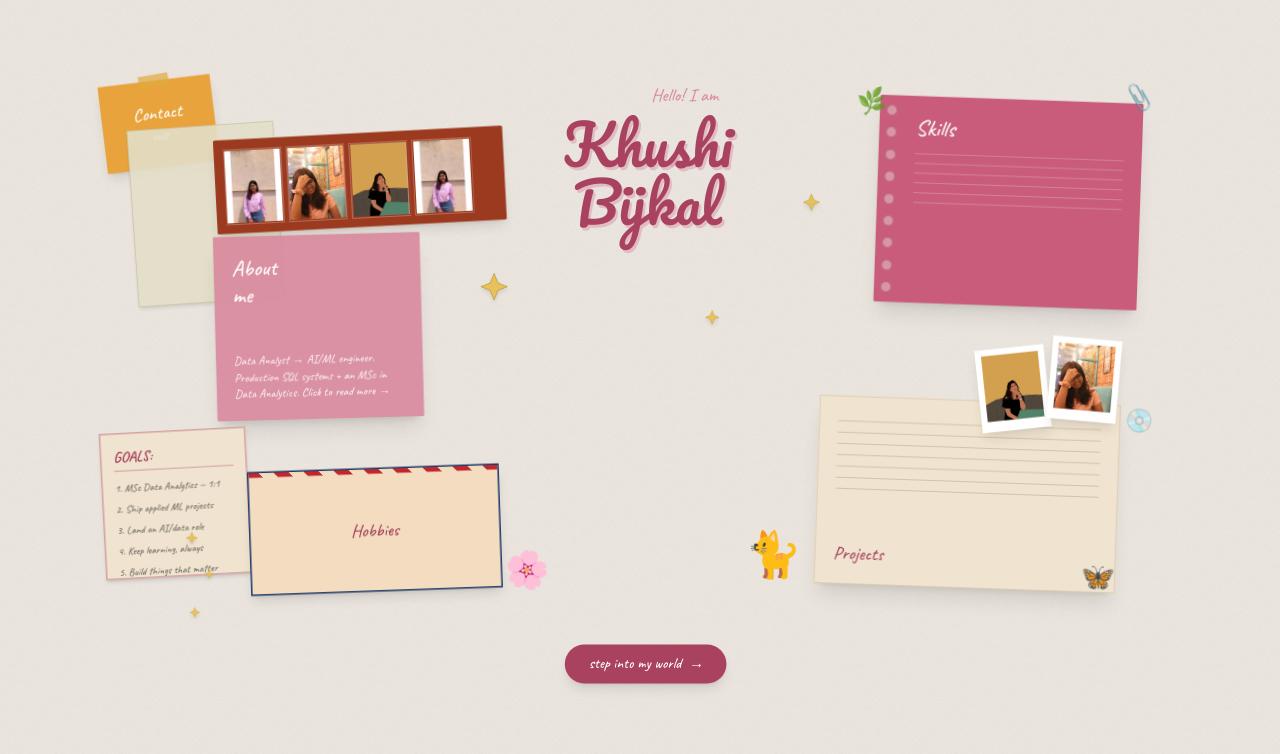
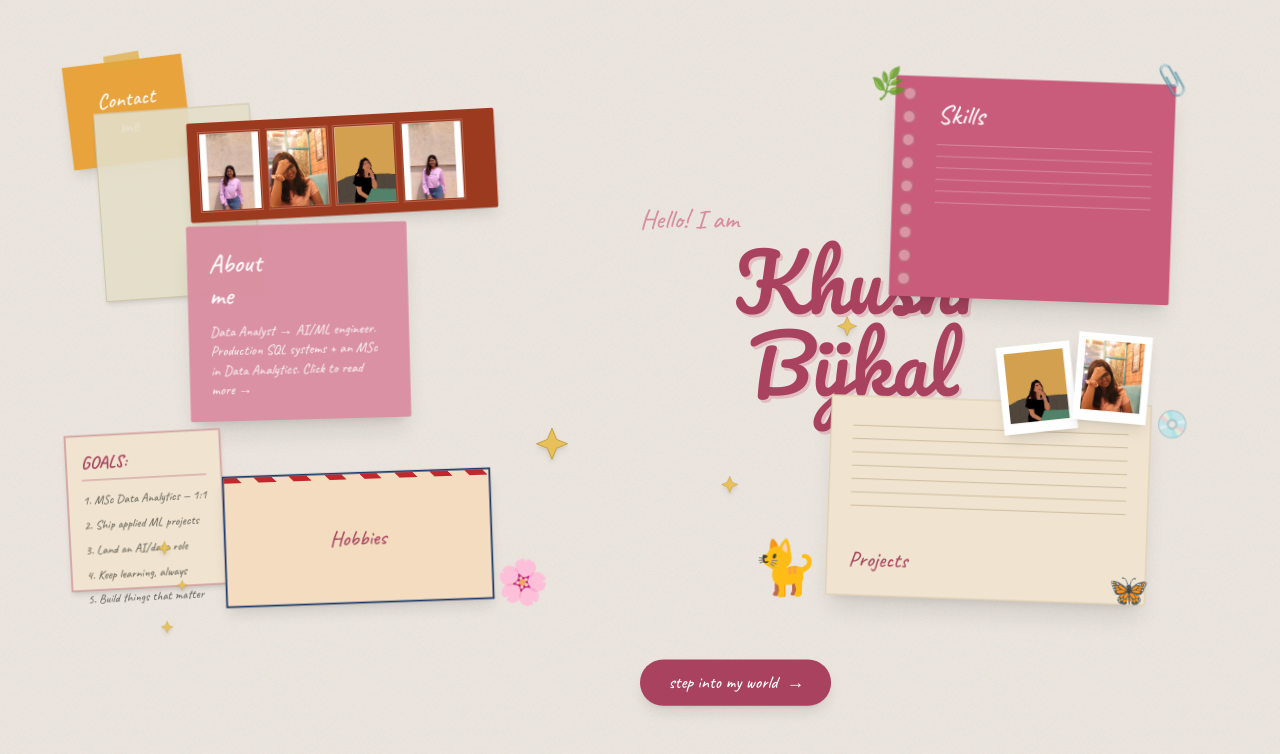
Before and after one commit to khu590/portfolio, a Next.js app: page / in a window 1280 px wide. Shown: the top 754 px of the page. Built offline with nearby package versions, Linux system fonts and the light colour scheme.

Commit message:
fix landing page centering and resize for laptop viewport

```diff
--- a/components/Landing.tsx
+++ b/components/Landing.tsx
@@ -7,9 +7,11 @@ import Image from "next/image";
 import { profile } from "@/lib/data";
 
 // The desktop canvas is designed at this fixed size, then scaled to fit
-// whatever viewport it's actually shown on (laptop, ultrawide, tablet-landscape).
-const CANVAS_W = 1600;
-const CANVAS_H = 1000;
+// whatever viewport it's actually shown on. 1440x900 matches the most common
+// laptop viewport (13"-15" screens at 1280-1440px logical width) so it needs
+// little to no scaling on most laptops, and scales cleanly up/down otherwise.
+const CANVAS_W = 1440;
+const CANVAS_H = 900;
 
 type CardProps = {
   children: React.ReactNode;
@@ -230,9 +232,9 @@ function DesktopBoard({ onEnter }: { onEnter: (id?: string) => void }) {
     function fit() {
       const vw = window.innerWidth;
       const vh = window.innerHeight;
-      // Leave a little breathing room (96% of viewport) and never upscale
-      // past 1x so the board doesn't look blurry/oversized on big screens.
-      const s = Math.min((vw * 0.96) / CANVAS_W, (vh * 0.94) / CANVAS_H, 1);
+      // Use nearly the full viewport, never upscale past 1x so the board
+      // doesn't look blurry/oversized on big screens.
+      const s = Math.min(vw / CANVAS_W, vh / CANVAS_H, 1);
       setScale(s);
     }
     fit();
@@ -243,19 +245,20 @@ function DesktopBoard({ onEnter }: { onEnter: (id?: string) => void }) {
   return (
     <div
       ref={wrapperRef}
-      className="w-full h-full flex items-center justify-center overflow-hidden"
+      className="relative w-full h-full overflow-hidden"
     >
       <div
-        className="relative flex-shrink-0"
+        className="absolute top-1/2 left-1/2"
         style={{
           width: CANVAS_W,
           height: CANVAS_H,
-          transform: `scale(${scale})`,
+          transform: `translate(-50%, -50%) scale(${scale})`,
+          transformOrigin: "center center",
         }}
       >
-        {/* ── Headline ── */}
+        {/* ── Headline — centered on the canvas, bigger ── */}
         <motion.p
-          className="absolute top-[78px] left-[815px] font-hand text-2xl text-scrap-pink"
+          className="absolute top-[228px] left-1/2 -translate-x-1/2 font-hand text-3xl text-scrap-pink whitespace-nowrap"
           initial={{ opacity: 0, y: -10 }}
           animate={{ opacity: 1, y: 0 }}
           transition={{ delay: 0.2, duration: 0.5 }}
@@ -264,7 +267,7 @@ function DesktopBoard({ onEnter }: { onEnter: (id?: string) => void }) {
         </motion.p>
 
         <motion.h1
-          className="absolute top-[120px] left-[610px] w-[400px] font-script text-[4.6rem] leading-[1.05] text-scrap-rosedark text-center"
+          className="absolute top-[270px] left-1/2 -translate-x-1/2 w-[480px] font-script text-[5.5rem] leading-[1.05] text-scrap-rosedark text-center"
           style={{ textShadow: "3px 4px 0px rgba(216,141,160,0.45)" }}
           initial={{ opacity: 0, scale: 0.9 }}
           animate={{ opacity: 1, scale: 1 }}
@@ -275,13 +278,13 @@ function DesktopBoard({ onEnter }: { onEnter: (id?: string) => void }) {
           {profile.name.split(" ")[1]}
         </motion.h1>
 
-        <Star className="top-[330px] left-[585px]" size={42} delay={0.6} />
-        <Star className="top-[225px] left-[1015px]" size={26} delay={0.7} />
-        <Star className="top-[380px] left-[885px]" size={22} delay={0.8} />
+        <Star className="top-[480px] left-[600px]" size={42} delay={0.6} />
+        <Star className="top-[355px] left-[940px]" size={26} delay={0.7} />
+        <Star className="top-[535px] left-[810px]" size={22} delay={0.8} />
 
         {/* Contact me */}
         <ScrapCard
-          className="top-[75px] left-[85px] w-[150px]"
+          className="top-[68px] left-[76px] w-[135px]"
           rotate={-7}
           delay={0.15}
           onClick={() => onEnter("contact")}
@@ -292,13 +295,13 @@ function DesktopBoard({ onEnter }: { onEnter: (id?: string) => void }) {
 
         {/* Map decoration */}
         <div
-          className="absolute top-[135px] left-[125px] w-[195px] h-[235px] bg-[#E4DEC8] border border-[#C9C0A0] shadow-md opacity-90"
+          className="absolute top-[122px] left-[112px] w-[176px] h-[212px] bg-[#E4DEC8] border border-[#C9C0A0] shadow-md opacity-90"
           style={{ rotate: "-4deg" }}
         />
 
         {/* Film strip */}
         <motion.div
-          className="absolute top-[145px] left-[235px] w-[385px] h-[125px] bg-[#9C3A1F] rounded-sm shadow-lg flex items-center gap-1.5 px-3"
+          className="absolute top-[130px] left-[212px] w-[346px] h-[112px] bg-[#9C3A1F] rounded-sm shadow-lg flex items-center gap-1.5 px-3"
           style={{ rotate: "-3deg" }}
           initial={{ opacity: 0, x: -20 }}
           animate={{ opacity: 1, x: 0 }}
@@ -312,7 +315,7 @@ function DesktopBoard({ onEnter }: { onEnter: (id?: string) => void }) {
           ].map((src, i) => (
             <div
               key={i}
-              className="relative w-[78px] h-[100px] bg-white flex-shrink-0 overflow-hidden border-2 border-[#9C3A1F]"
+              className="relative w-[70px] h-[90px] bg-white flex-shrink-0 overflow-hidden border-2 border-[#9C3A1F]"
             >
               <Image src={src} alt="" fill className="object-cover" />
             </div>
@@ -321,7 +324,7 @@ function DesktopBoard({ onEnter }: { onEnter: (id?: string) => void }) {
 
         {/* About me */}
         <ScrapCard
-          className="top-[280px] left-[235px] w-[275px] h-[245px]"
+          className="top-[252px] left-[212px] w-[248px] h-[220px]"
           rotate={-1.5}
           delay={0.2}
           onClick={() => onEnter("about")}
@@ -332,7 +335,7 @@ function DesktopBoard({ onEnter }: { onEnter: (id?: string) => void }) {
 
         {/* Goals */}
         <ScrapCard
-          className="top-[540px] left-[85px] w-[195px] h-[195px]"
+          className="top-[486px] left-[76px] w-[176px] h-[176px]"
           rotate={-3}
           delay={0.25}
           onClick={() => onEnter("education")}
@@ -343,7 +346,7 @@ function DesktopBoard({ onEnter }: { onEnter: (id?: string) => void }) {
 
         {/* Hobbies */}
         <ScrapCard
-          className="top-[590px] left-[280px] w-[335px] h-[165px]"
+          className="top-[531px] left-[252px] w-[302px] h-[148px]"
           rotate={-2}
           delay={0.3}
           onClick={() => onEnter("about")}
@@ -354,7 +357,7 @@ function DesktopBoard({ onEnter }: { onEnter: (id?: string) => void }) {
 
         {/* Skills */}
         <ScrapCard
-          className="top-[100px] left-[1115px] w-[350px] h-[275px]"
+          className="top-[90px] left-[1004px] w-[315px] h-[248px]"
           rotate={2}
           delay={0.2}
           onClick={() => onEnter("skills")}
@@ -363,16 +366,16 @@ function DesktopBoard({ onEnter }: { onEnter: (id?: string) => void }) {
           <SkillsCard />
         </ScrapCard>
 
-        <div className="absolute top-[80px] left-[1445px] text-3xl rotate-12 opacity-80">
+        <div className="absolute top-[72px] left-[1300px] text-3xl rotate-12 opacity-80">
           📎
         </div>
-        <div className="absolute top-[85px] left-[1090px] text-3xl -rotate-12 opacity-80">
+        <div className="absolute top-[76px] left-[981px] text-3xl -rotate-12 opacity-80">
           🌿
         </div>
 
         {/* Projects */}
         <ScrapCard
-          className="top-[500px] left-[1035px] w-[400px] h-[250px]"
+          className="top-[450px] left-[932px] w-[360px] h-[225px]"
           rotate={2}
           delay={0.35}
           onClick={() => onEnter("project")}
@@ -383,50 +386,50 @@ function DesktopBoard({ onEnter }: { onEnter: (id?: string) => void }) {
 
         {/* Polaroids */}
         <motion.div
-          className="absolute top-[430px] left-[1250px] w-[92px] bg-white p-2 pb-3.5 shadow-lg"
+          className="absolute top-[387px] left-[1125px] w-[83px] bg-white p-2 pb-3 shadow-lg"
           style={{ rotate: "-6deg" }}
           initial={{ opacity: 0, y: 10 }}
           animate={{ opacity: 1, y: 0 }}
           transition={{ delay: 0.4, duration: 0.5 }}
           whileHover={{ rotate: 0, scale: 1.08, zIndex: 40 }}
         >
-          <div className="relative w-full h-[88px] overflow-hidden bg-amber-bg">
+          <div className="relative w-full h-[79px] overflow-hidden bg-amber-bg">
             <Image src="/images/illustrated-avatar.jpg" alt="" fill className="object-cover" />
           </div>
         </motion.div>
         <motion.div
-          className="absolute top-[418px] left-[1345px] w-[92px] bg-white p-2 pb-3.5 shadow-lg"
+          className="absolute top-[376px] left-[1210px] w-[83px] bg-white p-2 pb-3 shadow-lg"
           style={{ rotate: "5deg" }}
           initial={{ opacity: 0, y: 10 }}
           animate={{ opacity: 1, y: 0 }}
           transition={{ delay: 0.45, duration: 0.5 }}
           whileHover={{ rotate: 0, scale: 1.08, zIndex: 40 }}
         >
-          <div className="relative w-full h-[88px] overflow-hidden bg-paper2">
+          <div className="relative w-full h-[79px] overflow-hidden bg-paper2">
             <Image src="/images/cafe-candid.jpg" alt="" fill className="object-cover" />
           </div>
         </motion.div>
 
         {/* Decorative emoji touches */}
-        <div className="absolute top-[675px] left-[940px] text-6xl opacity-90">🐈</div>
-        <div className="absolute top-[715px] left-[1385px] text-4xl rotate-12 opacity-90">
+        <div className="absolute top-[608px] left-[846px] text-6xl opacity-90">🐈</div>
+        <div className="absolute top-[644px] left-[1246px] text-4xl rotate-12 opacity-90">
           🦋
         </div>
-        <div className="absolute top-[510px] left-[1445px] text-3xl rotate-12 opacity-80">
+        <div className="absolute top-[459px] left-[1300px] text-3xl rotate-12 opacity-80">
           💿
         </div>
 
-        <Star className="top-[675px] left-[195px]" size={18} delay={0.5} />
-        <Star className="top-[725px] left-[220px]" size={14} delay={0.55} />
-        <Star className="top-[775px] left-[200px]" size={16} delay={0.6} />
+        <Star className="top-[608px] left-[176px]" size={18} delay={0.5} />
+        <Star className="top-[652px] left-[198px]" size={14} delay={0.55} />
+        <Star className="top-[698px] left-[180px]" size={16} delay={0.6} />
 
-        <div className="absolute top-[700px] left-[620px] text-5xl rotate-12 opacity-90">
+        <div className="absolute top-[630px] left-[558px] text-5xl rotate-12 opacity-90">
           🌸
         </div>
 
-        {/* Enter button */}
+        {/* Enter button — centered under the headline */}
         <motion.div
-          className="absolute top-[825px] left-[700px]"
+          className="absolute top-[742px] left-1/2 -translate-x-1/2"
           initial={{ opacity: 0, y: 10 }}
           animate={{ opacity: 1, y: 0 }}
           transition={{ delay: 0.9, duration: 0.5 }}
```
